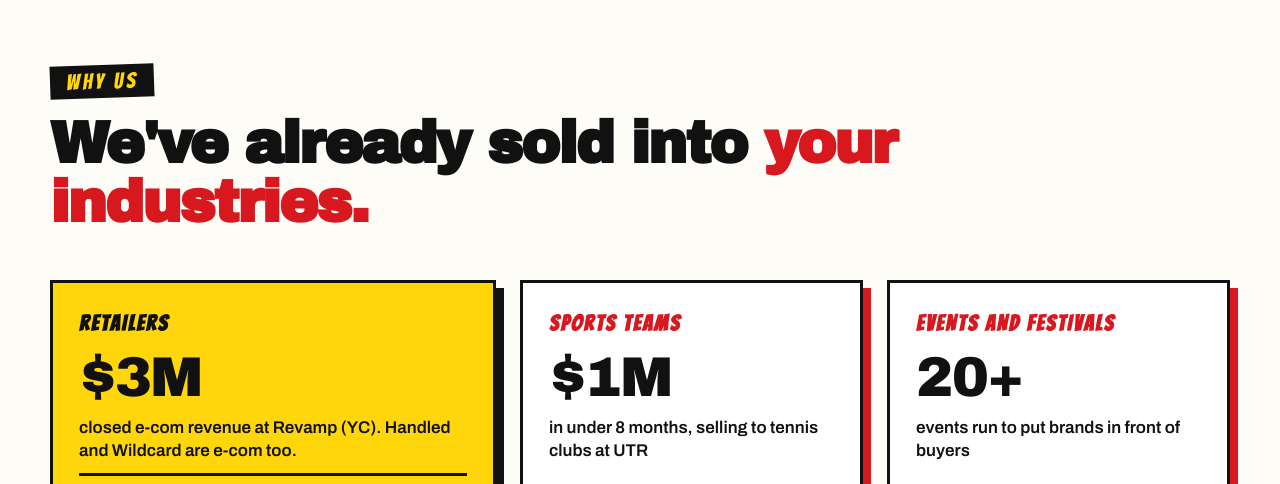
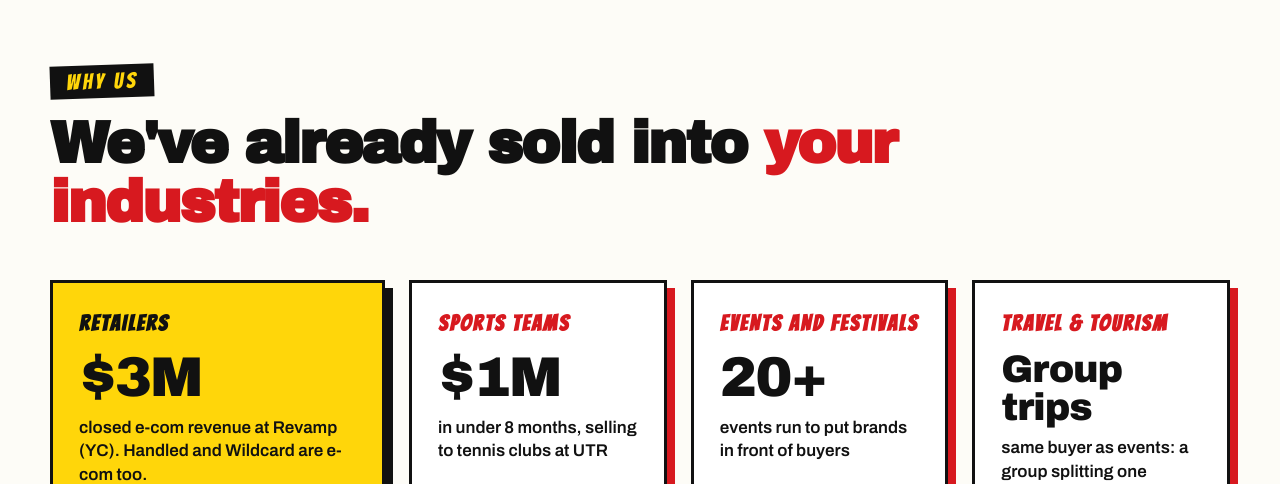
Before and after one commit to theofficialpinkie/crackedgtm, a plain HTML site: page paysquadproposal.html in a window 1280 px wide. Shown: the part 1730-2214 px from the top of the page. Drawn offline with Linux system fonts and the light colour scheme.

Commit message:
PaySquad proposal: add travel and tourism
Co-Authored-By: Claude Opus 5.5 <noreply@anthropic.com>
Claude-Session: https://claude.ai/code/session_01BD3yjCLDbw72aVMjJvP8wK

```diff
--- a/paysquadproposal.html
+++ b/paysquadproposal.html
@@ -230,7 +230,7 @@ footer a{color:var(--paper)}
 .lockup .ps img{height:40px;width:auto}
 .for-chips{display:flex;flex-wrap:wrap;justify-content:center;gap:14px}
 .for-chips span{padding:10px 18px;background:#fff;border:2px solid var(--ink);box-shadow:4px 4px 0 var(--red);font-family:'Archivo Black',sans-serif;font-size:17px}
-.why-grid{display:grid;grid-template-columns:1.3fr 1fr 1fr;gap:24px}
+.why-grid{display:grid;grid-template-columns:1.3fr 1fr 1fr 1fr;gap:24px}
 .ecom-logos{margin-top:auto;padding-top:14px;border-top:3px solid var(--ink);display:flex;flex-wrap:wrap;align-items:center;gap:10px 18px}
 .ecom-logos img{height:22px;width:auto}
 .why{padding:26px;background:#fff;border:3px solid var(--ink);box-shadow:8px 8px 0 var(--red);display:flex;flex-direction:column;gap:10px}
@@ -266,7 +266,7 @@ footer a{color:var(--paper)}
 .price p{margin:0;font-size:18px;font-weight:600;line-height:1.4;color:#333}
 .arrow{width:64px;height:40px;background:var(--red);border:3px solid var(--ink);clip-path:polygon(0 30%,60% 30%,60% 0,100% 50%,60% 100%,60% 70%,0 70%)}
 .price-foot{margin:36px 0 0;font-size:20px;font-weight:600;color:var(--muted)}
-@media (max-width:1100px){.why-grid{grid-template-columns:1fr}}
+@media (max-width:1100px){.why-grid{grid-template-columns:repeat(2,minmax(0,1fr))}}
 @media (max-width:820px){
   .why-grid,.duo{grid-template-columns:1fr}
   .price-grid{grid-template-columns:1fr}
@@ -286,7 +286,7 @@ footer a{color:var(--paper)}
   </div>
   <h1>Get <span class="red">buy now, pay together</span> into the right checkouts.</h1>
   <p>A go-to-market plan to win merchants in the industries on <strong>PaySquad's</strong> site. Built by two operators who have already sold into them.</p>
-  <div class="for-chips" aria-label="Target industries"><span>Retailers</span><span>Sports teams</span><span>Events and festivals</span></div>
+  <div class="for-chips" aria-label="Target industries"><span>Retailers</span><span>Sports teams</span><span>Events and festivals</span><span>Travel and tourism</span></div>
   <a class="btn btn-dark" href="https://calendly.com/d/dtd7-vd3-fhw/discovery-call" target="_blank" rel="noopener">Let's Talk</a>
 </header>
 
@@ -330,6 +330,7 @@ footer a{color:var(--paper)}
       <div class="why y"><span class="k">RETAILERS</span><b>$3M</b><span>closed e-com revenue at Revamp (YC). Handled and Wildcard are e-com too.</span><div class="ecom-logos"><img src="assets/logos/revamp.png" alt="Revamp" width="627" height="80"><img src="assets/logos/handled.png" alt="Handled" width="583" height="98"><img src="assets/logos/wildcard.png" alt="Wildcard" width="430" height="82"></div></div>
       <div class="why"><span class="k">SPORTS TEAMS</span><b>$1M</b><span>in under 8 months, selling to tennis clubs at UTR</span></div>
       <div class="why"><span class="k">EVENTS AND FESTIVALS</span><b>20+</b><span>events run to put brands in front of buyers</span></div>
+      <div class="why"><span class="k">TRAVEL &amp; TOURISM</span><b style="font-size:clamp(30px,3vw,40px)">Group trips</b><span>same buyer as events: a group splitting one booking. Same playbook.</span></div>
     </div>
     <div class="duo">
       <div><img src="priyanka.jpg" alt="Sketch portrait of Priyanka Sundhar" width="230" height="230"><span><h3>Priyanka Sundhar</h3><p>Founding AE at Securitize (IPO), first sales hire at UTR</p></span></div>
```
